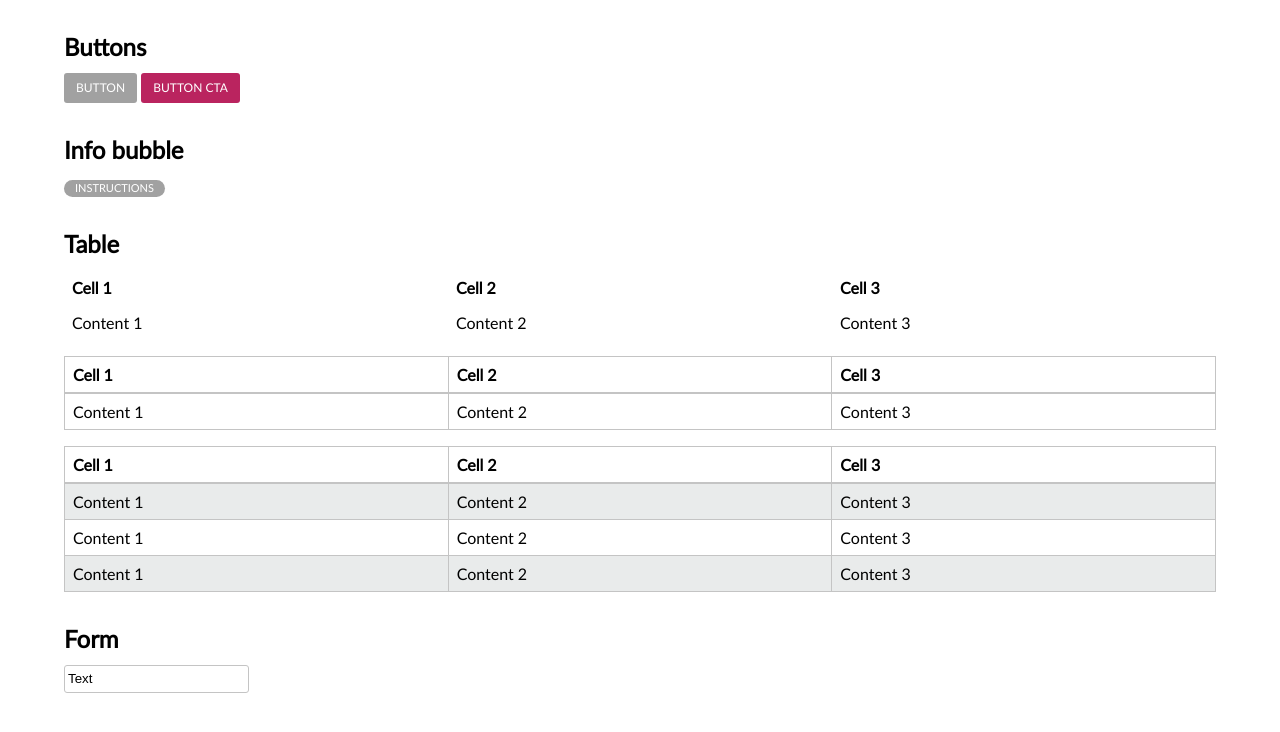
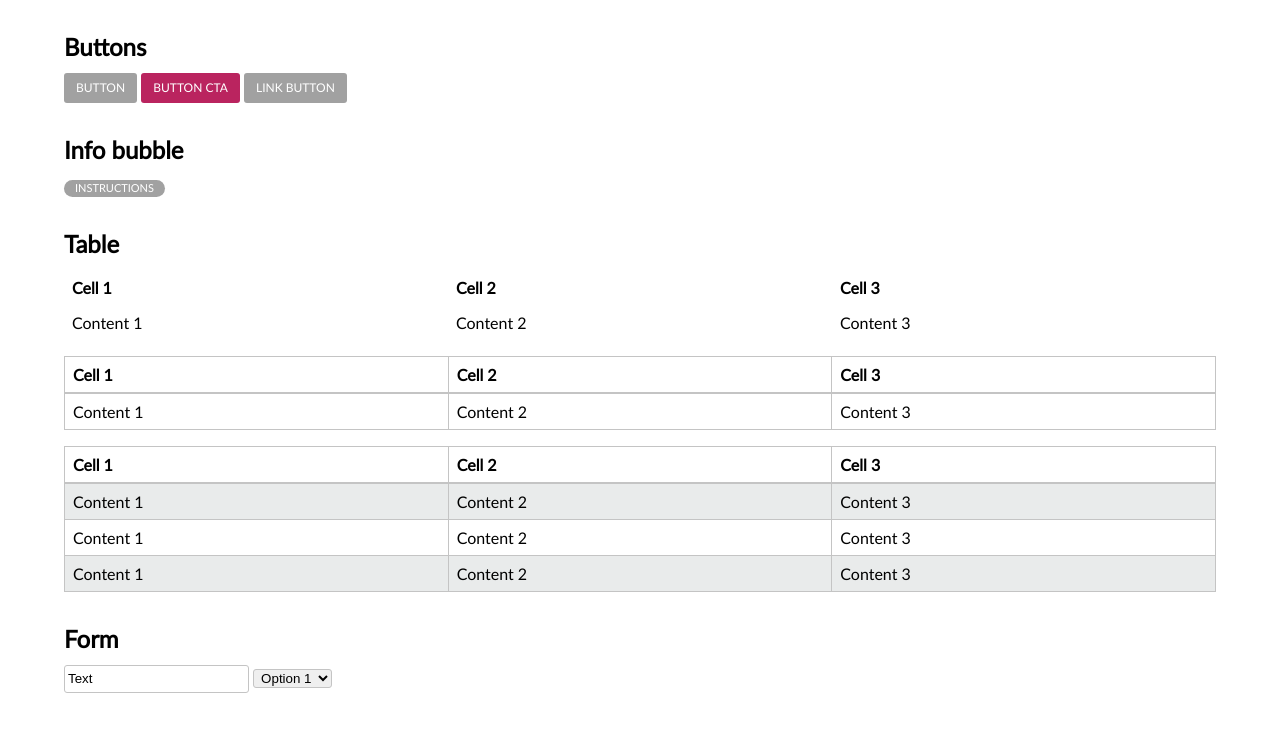
Before and after one commit to uplne/nmm, a website: page index.html in a window 1280 px wide. Drawn offline with Linux system fonts and the light colour scheme.

Commit message:
Added link

```diff
--- a/index.html
+++ b/index.html
@@ -20,6 +20,7 @@
 			<h2>Buttons</h2>
 			<button class="btn">Button</button>
 			<button class="btn btn--cta">Button CTA</button>
+			<a href="" class="btn" role="button">Link button</a>
 		</section>
 		<section id="info" class="section">
 			<h2>Info bubble</h2>
@@ -90,6 +91,11 @@
 			<h2>Form</h2>
 			<form>
 				<input class="input" type="text" value="Text" />
+				<select class="select">
+					<option>Option 1</option>
+					<option>Option 2</option>
+					<option>Option 3</option>
+				</select>
 			</form>
 		</section>
 	</div>
--- a/sass/objects/_form.scss
+++ b/sass/objects/_form.scss
@@ -4,3 +4,10 @@
 	border: 1px solid $border-color;
 	border-radius: $border-radius;
 }
+
+.select {
+	padding: 0 $input-spacing;
+	line-height: 2;
+	border: 1px solid $border-color;
+	border-radius: $border-radius;
+}
```
Also changed, not shown: public/css/nmm.css, 1 other file.
